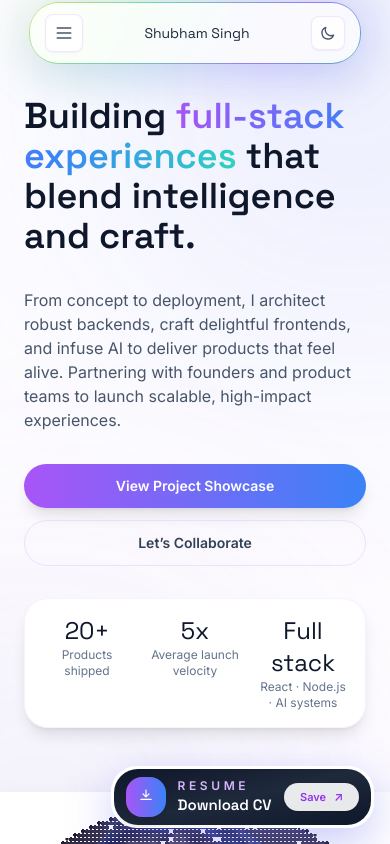
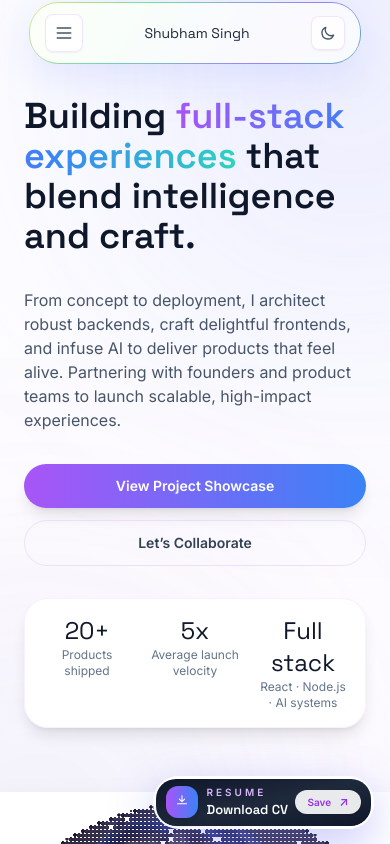
Before and after one commit to LostBoy143/Shubham-Portfolio, a React (Vite) app in the folder my-portfolio/: page / in a window 390 px wide. Shown: the top 844 px of the page. Built offline with nearby package versions, Linux system fonts and the light colour scheme.

Commit message:
feat: add Button and Navbar components for resume download, navigation, and theme toggling

```diff
--- a/my-portfolio/src/components/Button.jsx
+++ b/my-portfolio/src/components/Button.jsx
@@ -18,13 +18,13 @@ const DownloadResumeButton = () => {
       className={`fixed bottom-4 right-4 sm:bottom-8 sm:right-8 z-30 flex flex-col gap-3 text-[12px] font-semibold`}
     >
       <div className="relative overflow-hidden rounded-[26px] border border-white/70 bg-white/95 p-[2px] shadow-[0_15px_45px_rgba(99,102,241,0.35)] backdrop-blur dark:border-white/10 dark:bg-white/10 dark:shadow-[0_15px_45px_rgba(99,102,241,0.4)]">
-        <div className="flex h-full w-full items-center gap-3 rounded-[24px] bg-gradient-to-br from-slate-900 via-slate-800 to-slate-900 px-3 py-2 text-white dark:from-slate-900/90 dark:via-slate-900/80 dark:to-slate-900/90">
-          <div className="flex h-10 w-10 items-center justify-center rounded-2xl bg-gradient-to-r from-purple-500 to-blue-500 shadow-lg">
+        <div className="flex h-full w-full items-center gap-2 sm:gap-3 rounded-[20px] sm:rounded-[24px] bg-gradient-to-br from-slate-900 via-slate-800 to-slate-900 px-2.5 py-1.5 sm:px-3 sm:py-2 text-white dark:from-slate-900/90 dark:via-slate-900/80 dark:to-slate-900/90">
+          <div className="flex h-8 w-8 sm:h-10 sm:w-10 items-center justify-center rounded-xl sm:rounded-2xl bg-gradient-to-r from-purple-500 to-blue-500 shadow-lg">
             <motion.svg
               xmlns="http://www.w3.org/2000/svg"
               viewBox="0 0 20 20"
               fill="currentColor"
-              className="h-4 w-4"
+              className="h-3.5 w-3.5 sm:h-4 sm:w-4"
               animate={{ y: [0, -2, 0] }}
               transition={{ duration: 2, repeat: Infinity }}
             >
@@ -33,13 +33,13 @@ const DownloadResumeButton = () => {
             </motion.svg>
           </div>
           <div className="flex flex-1 flex-col">
-            <span className="text-xs uppercase tracking-[0.3em] text-purple-300">Resume</span>
-            <span className="font-heading text-[15px]">Download CV</span>
+            <span className="text-[10px] sm:text-xs uppercase tracking-[0.3em] text-purple-300">Resume</span>
+            <span className="font-heading text-[13px] sm:text-[15px]">Download CV</span>
           </div>
           <a
             href="/Resume-SHUBHAM_SINGH.pdf"
             download
-            className="inline-flex items-center gap-2 rounded-full bg-white/90 px-4 py-1.5 text-[11px] font-semibold text-purple-600 shadow-sm transition hover:-translate-y-[2px] hover:text-purple-500"
+            className="inline-flex items-center gap-2 rounded-full bg-white/90 px-3 py-1 sm:px-4 sm:py-1.5 text-[10px] sm:text-[11px] font-semibold text-purple-600 shadow-sm transition hover:-translate-y-[2px] hover:text-purple-500"
           >
             Save
             <span className="text-xs">↗</span>
--- a/my-portfolio/src/components/Navbar.jsx
+++ b/my-portfolio/src/components/Navbar.jsx
@@ -51,7 +51,7 @@ const Navbar = () => {
           className="relative w-[85%] sm:w-[92%] max-w-6xl"
         >
           <div className="modern-gradient-border absolute inset-0 rounded-[30px]" />
-          <div className="modern-gradient-halo absolute -inset-1 sm:-inset-3 rounded-[36px]" />
+          <div className="hidden sm:block modern-gradient-halo absolute -inset-3 rounded-[36px]" />
           <div className="absolute inset-[1px] rounded-[28px] bg-white/95 shadow-[0_12px_45px_rgba(148,163,255,0.25)] backdrop-blur-2xl dark:bg-black/85 dark:shadow-[0_12px_45px_rgba(99,102,241,0.35)]" />
 
           <div className="relative flex items-center gap-4 rounded-[28px] px-4 py-3 text-[12px] text-slate-800 dark:text-gray-200 sm:px-6">
--- a/my-portfolio/src/components/Social.jsx
+++ b/my-portfolio/src/components/Social.jsx
@@ -165,7 +165,7 @@ const Social = () => {
               <a
                 href="/Resume-SHUBHAM_SINGH.pdf"
                 download
-                className="mt-4 inline-flex items-center justify-center rounded-full bg-white/90 px-4 py-2 text-sm font-semibold text-purple-600 shadow-lg transition hover:scale-[1.02] dark:bg-white/90"
+                className="mt-4 inline-flex items-center justify-center rounded-full bg-white/90 px-3 py-1.5 text-xs sm:px-4 sm:py-2 sm:text-sm font-semibold text-purple-600 shadow-lg transition hover:scale-[1.02] dark:bg-white/90"
               >
                 Download Resume
               </a>
```
